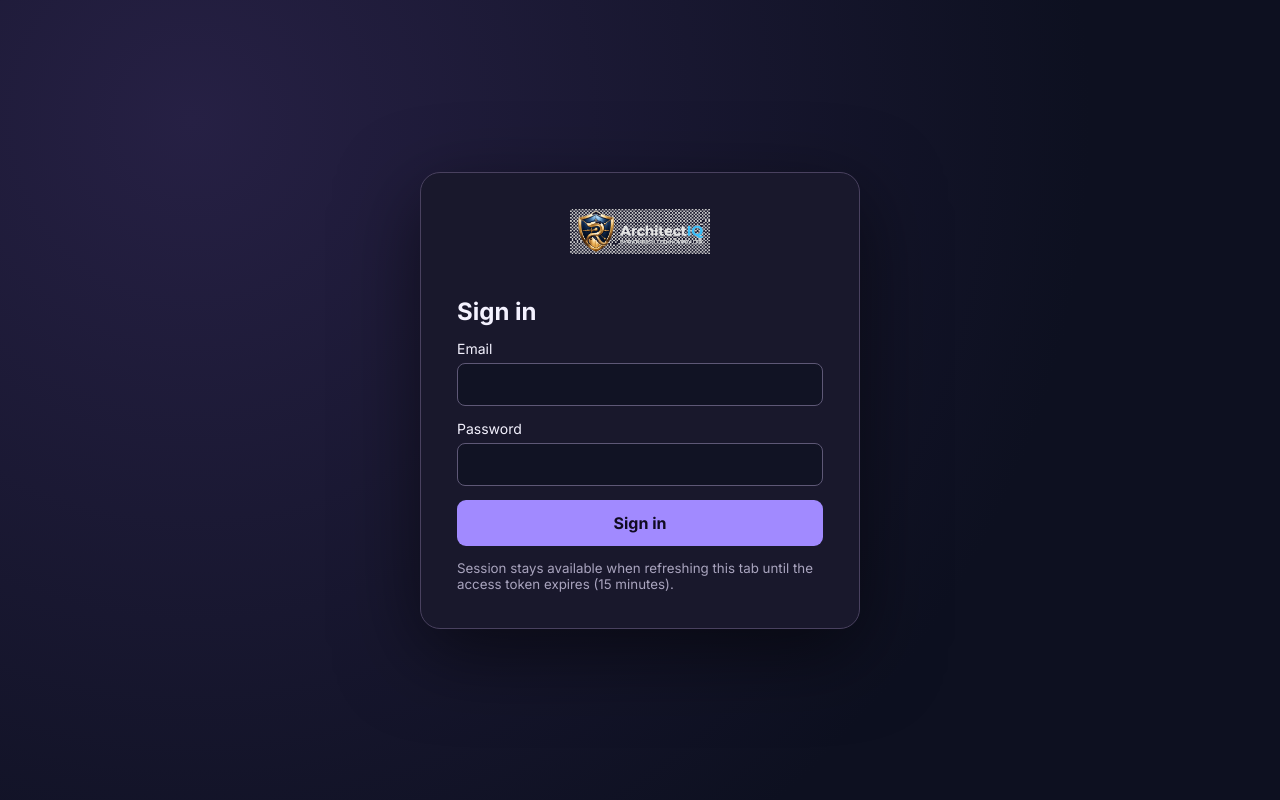
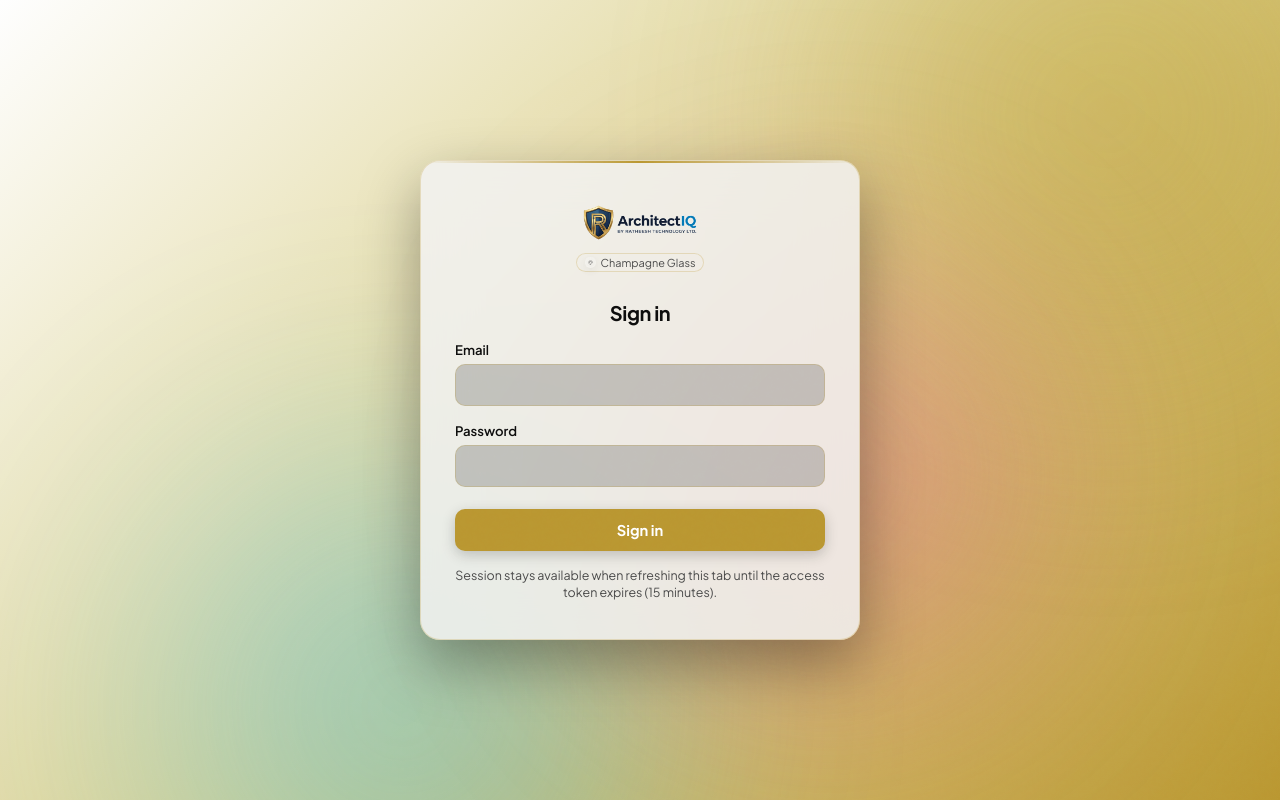
Before and after one commit to ratheeshramadasan-ux/ArchitectIQ, a React (Vite) app in the folder apps/web-studio/: page / in a window 1280 px wide. Built offline with nearby package versions, Linux system fonts and the light colour scheme; a web font is replaced by a local one.

Commit message:
feat(auth): synchronize login screen with user-configured theme, wallpaper, typography, and logo

```diff
--- a/apps/web-studio/src/App.tsx
+++ b/apps/web-studio/src/App.tsx
@@ -192,13 +192,6 @@ function App(){
   return () => window.removeEventListener('keydown', f)
  }, [])
 
- if (restoring) return <main style={{ minHeight: '100vh', display: 'grid', placeItems: 'center' }}>Restoring secure session…</main>
- if (!token) return <LoginScreen onLogin={(value, t, available) => { sessionStorage.setItem(authStorage, JSON.stringify({ token: value, tenant: t })); setTenants(available); setTenant(t); setToken(value) }} />
-
- const navigate = (name: string) => { setActive(name); setSearch(false); setMobile(false); setQuery('') }
- const toggle = (id: string) => setTreeOpen(old => { const n = new Set(old); if (n.has(id)) n.delete(id); else n.add(id); return n })
- const select = (n: TreeNode) => { setSelected(n); setActive('Explorer') }
-
  const rootStyle = {
   '--panel-opacity': themeConfig.panelOpacity,
   fontFamily: fontFamilies[themeConfig.activeFont] || "'Plus Jakarta Sans', sans-serif",
@@ -209,14 +202,47 @@ function App(){
   backgroundAttachment: 'fixed',
  } as React.CSSProperties
 
+ const isDarkTheme = dark || ['Obsidian Glass', 'Aurora Glass', 'Smoky Quartz', 'Midnight Glass'].includes(themeConfig.activeTheme) || !!themeConfig.activeBackground
+ const brandLogo = isDarkTheme ? '/brand/logo-dark.png' : '/brand/logo-light.png'
+ const brandShield = isDarkTheme ? '/brand/shield-hd.png' : '/brand/shield-light.png'
+
+ if (restoring) return <main style={{ minHeight: '100vh', display: 'grid', placeItems: 'center', background: 'var(--background)', color: 'var(--foreground)' }}>Restoring secure session…</main>
+ if (!token) {
+  return (
+   <div className={`app-root ${themeClass} ${isGlass ? 'glass-mode' : ''} ${dark ? 'dark' : ''} icon-set-${themeConfig.activeIconSet.toLowerCase().replace(/[^a-z0-9]+/g, '-')}`} style={rootStyle}>
+    {themeConfig.activeBackground && (
+     <div style={{ position: 'fixed', inset: 0, background: 'rgba(0,0,0,0.32)', backdropFilter: 'blur(2px)', pointerEvents: 'none', zIndex: 1 }} />
+    )}
+    {isGlass && !themeConfig.activeBackground && (
+     <div className="blob-container">
+      <div className="blob blob-1" />
+      <div className="blob blob-2" />
+      <div className="blob blob-3" />
+     </div>
+    )}
+    <LoginScreen
+     brandLogo={brandLogo}
+     activeTheme={themeConfig.activeTheme}
+     onLogin={(value, t, available) => {
+      sessionStorage.setItem(authStorage, JSON.stringify({ token: value, tenant: t }))
+      setTenants(available)
+      setTenant(t)
+      setToken(value)
+     }}
+    />
+   </div>
+  )
+ }
+
+ const navigate = (name: string) => { setActive(name); setSearch(false); setMobile(false); setQuery('') }
+ const toggle = (id: string) => setTreeOpen(old => { const n = new Set(old); if (n.has(id)) n.delete(id); else n.add(id); return n })
+ const select = (n: TreeNode) => { setSelected(n); setActive('Explorer') }
+
  const isExplorer = active === 'Explorer' || active === 'Projects' || active === 'Environments'
  const studio = groups[1].links.some(x => x.name === active)
  const isTenantMgmt = groups[2].links.some(x => x.name === active)
  const liveThroughput = overviewData?.throughput_24h ?? 0
  const hasRuns = liveThroughput > 0
- const isDarkTheme = dark || ['Obsidian Glass', 'Aurora Glass', 'Smoky Quartz', 'Midnight Glass'].includes(themeConfig.activeTheme) || !!themeConfig.activeBackground
- const brandLogo = isDarkTheme ? '/brand/logo-dark.png' : '/brand/logo-light.png'
- const brandShield = isDarkTheme ? '/brand/shield-hd.png' : '/brand/shield-light.png'
 
  return (
   <div className={`app-root ${themeClass} ${isGlass ? 'glass-mode' : ''} ${dark ? 'dark' : ''} icon-set-${themeConfig.activeIconSet.toLowerCase().replace(/[^a-z0-9]+/g, '-')}`} style={rootStyle}>
--- a/apps/web-studio/src/LoginScreen.css
+++ b/apps/web-studio/src/LoginScreen.css
@@ -1 +1,124 @@
-.iq-login{min-height:100vh;display:grid;place-items:center;background:radial-gradient(circle at 15% 15%,#262044,#0d1020 70%);color:#f4f2ff;font-family:Inter,system-ui,sans-serif;padding:24px}.iq-login-card{width:min(440px,100%);padding:36px;border:1px solid #49415f;border-radius:20px;background:#19182c;box-shadow:0 24px 80px #0008;display:grid;gap:14px}.iq-login-card h1{margin:0;font-size:30px}.iq-login-card h2{margin:12px 0 0}.iq-login-card p{margin:0;color:#c9c3dd}.iq-login-card label{display:grid;gap:6px;font-size:14px}.iq-login-card input{padding:12px;border:1px solid #5e5876;border-radius:8px;background:#111324;color:white;width:100%;box-sizing:border-box}.iq-login-card button{padding:13px;border:0;border-radius:9px;background:#a18aff;color:#100b21;font-weight:700;cursor:pointer}.iq-login-card button:disabled{opacity:.6}.iq-login-card small{color:#a9a4be}.iq-login-card .iq-error{color:#ff9eaa}
+.iq-login {
+  min-height: 100vh;
+  display: grid;
+  place-items: center;
+  background: transparent;
+  color: var(--foreground, #f4f2ff);
+  font-family: inherit;
+  padding: 24px;
+  position: relative;
+  z-index: 2;
+}
+
+.iq-login-card {
+  width: min(440px, 100%);
+  padding: 38px 34px;
+  border: 1px solid var(--border, rgba(255, 255, 255, 0.12));
+  border-radius: 20px;
+  background: var(--card, rgba(24, 28, 39, 0.82));
+  backdrop-filter: blur(28px);
+  -webkit-backdrop-filter: blur(28px);
+  box-shadow: var(--card-shadow, 0 24px 60px rgba(0, 0, 0, 0.35));
+  display: grid;
+  gap: 16px;
+  position: relative;
+  overflow: hidden;
+}
+
+.iq-login-card::before {
+  content: '';
+  position: absolute;
+  top: 0;
+  left: 0;
+  right: 0;
+  height: 2px;
+  background: linear-gradient(90deg, transparent, var(--accent, #BA9731), transparent);
+}
+
+.iq-login-card h2 {
+  margin: 4px 0 0;
+  font-size: 1.25rem;
+  font-weight: 700;
+  letter-spacing: -0.02em;
+  color: var(--foreground, #fff);
+  text-align: center;
+}
+
+.iq-login-card p {
+  margin: 0;
+  color: var(--muted-foreground, #94a3b8);
+  font-size: 0.88rem;
+  line-height: 1.5;
+}
+
+.iq-login-card label {
+  display: grid;
+  gap: 6px;
+  font-size: 0.82rem;
+  font-weight: 600;
+  color: var(--foreground, #e2e8f0);
+}
+
+.iq-login-card input {
+  padding: 11px 14px;
+  border: 1px solid var(--border, rgba(255, 255, 255, 0.15));
+  border-radius: 10px;
+  background: rgba(0, 0, 0, 0.18);
+  color: var(--foreground, #fff);
+  font-size: 0.9rem;
+  font-family: inherit;
+  width: 100%;
+  box-sizing: border-box;
+  transition: border-color 0.2s, box-shadow 0.2s;
+}
+
+.iq-login-card input:focus {
+  outline: none;
+  border-color: var(--accent, #BA9731);
+  box-shadow: 0 0 0 3px rgba(186, 151, 49, 0.25);
+}
+
+.iq-login-card button[type="submit"] {
+  padding: 12px 18px;
+  margin-top: 6px;
+  border: 0;
+  border-radius: 10px;
+  background: var(--accent, #BA9731);
+  color: var(--accent-foreground, #000);
+  font-weight: 700;
+  font-size: 0.92rem;
+  font-family: inherit;
+  cursor: pointer;
+  transition: filter 0.2s, transform 0.1s;
+  box-shadow: 0 4px 14px rgba(0, 0, 0, 0.2);
+}
+
+.iq-login-card button[type="submit"]:hover:not(:disabled) {
+  filter: brightness(1.1);
+  transform: translateY(-1px);
+}
+
+.iq-login-card button[type="submit"]:active:not(:disabled) {
+  transform: translateY(0);
+}
+
+.iq-login-card button:disabled {
+  opacity: 0.6;
+  cursor: not-allowed;
+}
+
+.iq-login-card small {
+  color: var(--muted-foreground, #64748b);
+  font-size: 0.78rem;
+  text-align: center;
+  line-height: 1.4;
+}
+
+.iq-login-card .iq-error {
+  color: #f87171;
+  background: rgba(239, 68, 68, 0.12);
+  border: 1px solid rgba(239, 68, 68, 0.25);
+  padding: 8px 12px;
+  border-radius: 8px;
+  font-size: 0.84rem;
+}
--- a/apps/web-studio/src/LoginScreen.tsx
+++ b/apps/web-studio/src/LoginScreen.tsx
@@ -1,12 +1,17 @@
 import { useState } from 'react'
+import { Palette } from 'lucide-react'
 import './LoginScreen.css'
 
 type Tenant = { id: string; name: string; slug: string }
 
 export default function LoginScreen({
   onLogin,
+  brandLogo = '/brand/logo-dark.png',
+  activeTheme = 'Champagne Glass',
 }: {
   onLogin: (token: string, tenant: string, tenants: Tenant[]) => void
+  brandLogo?: string
+  activeTheme?: string
 }) {
   const [email, setEmail] = useState('')
   const [password, setPassword] = useState('')
@@ -99,8 +104,13 @@ export default function LoginScreen({
     return (
       <main className="iq-login">
         <form className="iq-login-card" onSubmit={submitCreateFirstTenant}>
-          <div style={{ textAlign: 'center', marginBottom: 12 }}>
-            <img src="/brand/logo-dark.png" alt="ArchitectIQ" style={{ height: 46, maxWidth: 220, objectFit: 'contain' }} />
+          <div style={{ textAlign: 'center', marginBottom: 8, display: 'flex', flexDirection: 'column', alignItems: 'center' }}>
+            <img src={brandLogo} alt="ArchitectIQ" style={{ height: 46, maxWidth: 220, objectFit: 'contain' }} />
+            {activeTheme && (
+              <span style={{ display: 'inline-flex', alignItems: 'center', gap: 5, marginTop: 8, padding: '2px 8px', borderRadius: 12, background: 'rgba(255,255,255,0.06)', border: '1px solid var(--border)', fontSize: '0.68rem', color: 'var(--muted-foreground)' }}>
+                <Palette size={11} style={{ opacity: 0.7 }} /> {activeTheme}
+              </span>
+            )}
           </div>
           <h2>Create Your First Tenant</h2>
           <p style={{ fontSize: '0.88rem', color: 'var(--text-muted, #94a3b8)', marginBottom: 16 }}>
@@ -134,8 +144,13 @@ export default function LoginScreen({
   return (
     <main className="iq-login">
       <form className="iq-login-card" onSubmit={submitLogin}>
-        <div style={{ textAlign: 'center', marginBottom: 12 }}>
-          <img src="/brand/logo-dark.png" alt="ArchitectIQ" style={{ height: 46, maxWidth: 220, objectFit: 'contain' }} />
+        <div style={{ textAlign: 'center', marginBottom: 8, display: 'flex', flexDirection: 'column', alignItems: 'center' }}>
+          <img src={brandLogo} alt="ArchitectIQ" style={{ height: 46, maxWidth: 220, objectFit: 'contain' }} />
+          {activeTheme && (
+            <span style={{ display: 'inline-flex', alignItems: 'center', gap: 5, marginTop: 8, padding: '2px 8px', borderRadius: 12, background: 'rgba(255,255,255,0.06)', border: '1px solid var(--border)', fontSize: '0.68rem', color: 'var(--muted-foreground)' }}>
+              <Palette size={11} style={{ opacity: 0.7 }} /> {activeTheme}
+            </span>
+          )}
         </div>
         <h2>Sign in</h2>
         <label>
```
